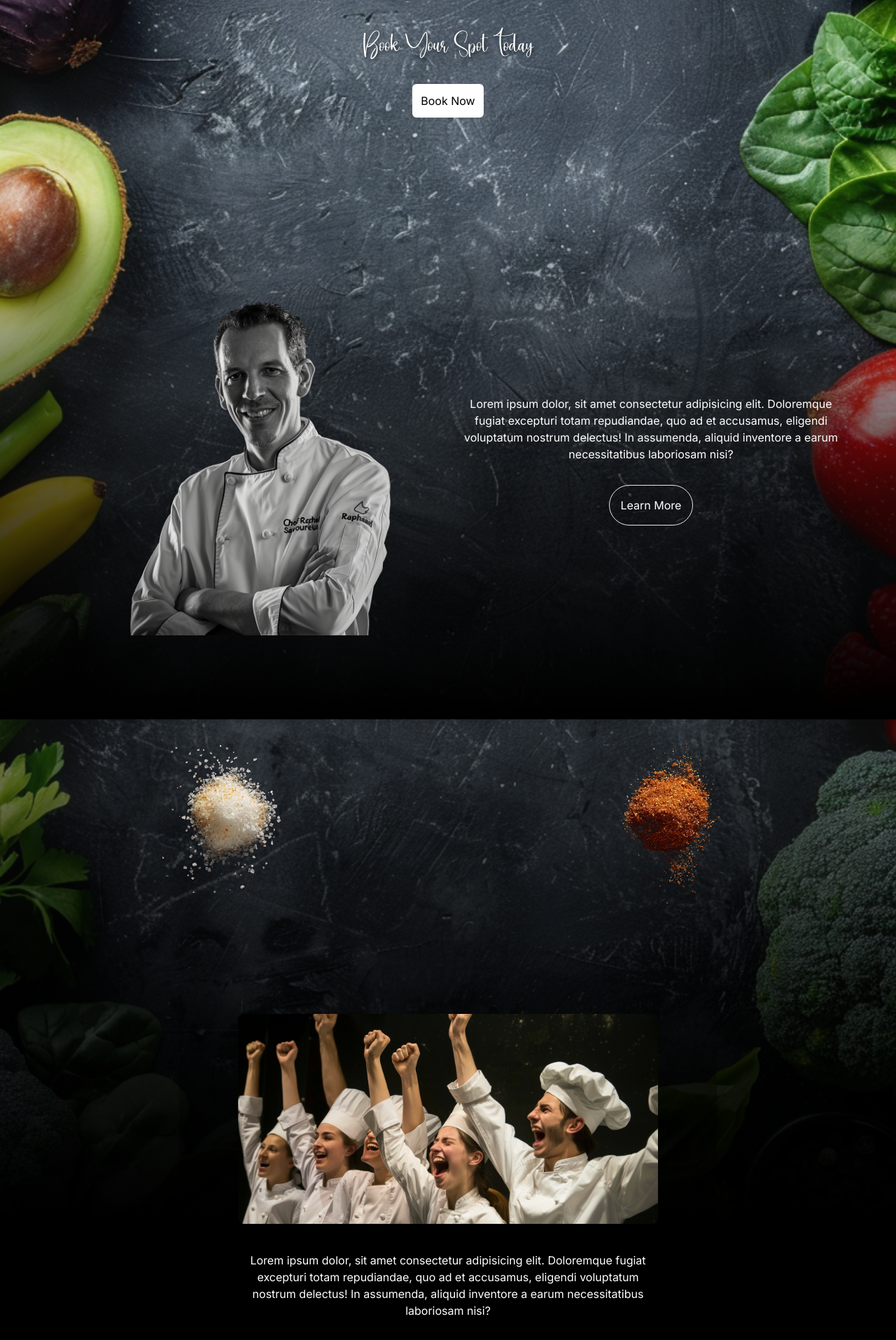
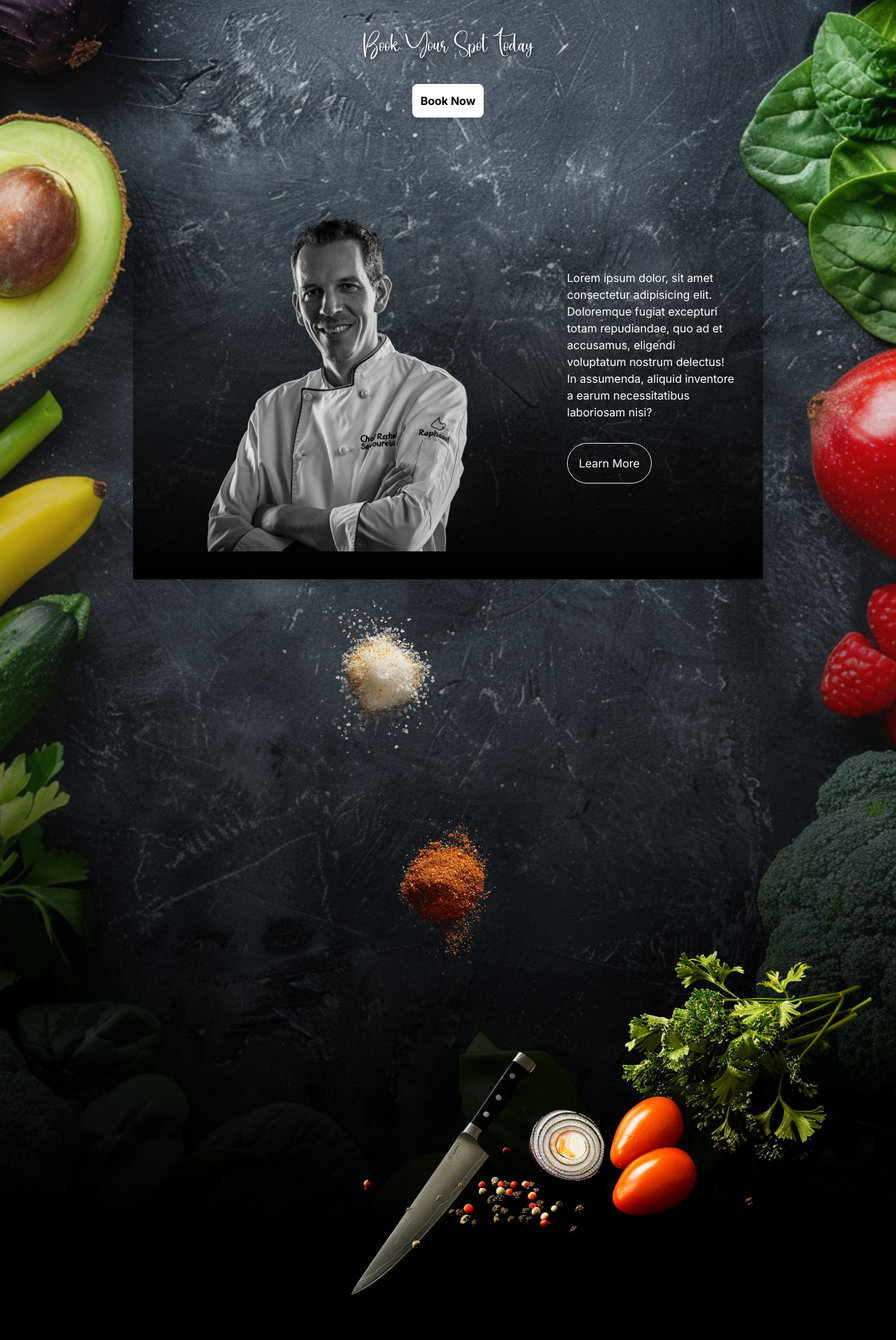
Before and after one commit to rossduris/chef-training-site, a Next.js app: page / in a window 1280 px wide. Shown: the part 640-2555 px from the top of the page at 70% size. Built offline with nearby package versions, Linux system fonts and the light colour scheme.

Commit message:
adding more cutout animations

```diff
--- a/src/app/components/FeatureComponent.tsx
+++ b/src/app/components/FeatureComponent.tsx
@@ -26,7 +26,7 @@ const FeatureComponent = () => {
                 newState[index] = true;
                 return newState;
               });
-              observer.unobserve(featureDiv); // Stop observing once it's visible
+              // observer.unobserve(featureDiv); // Stop observing once it's visible
             }
           });
         },
@@ -54,17 +54,14 @@ const FeatureComponent = () => {
         <span
           className={`${
             isVisible[0] ? "on-page" : "off-page"
-          } flex flex-col sm:flex-row justify-center items-center   gradient-bg p-20 w-full  shadow-lg  `}
+          } flex flex-col md:flex-row justify-center items-center  gradient-bg rounded-sm  w-full  shadow-lg  `}
         >
-          <Image
-            src="/chef-cutout.png"
-            width={500}
-            height={500}
-            alt="chef"
-            className={`${isVisible[0] ? "on-page" : "off-page"}  m-10`}
-          />
-          <span className={`${isVisible[0] ? "on-page2" : "off-page"} `}>
-            <p>
+          <span
+            className={`${
+              isVisible[0] ? "on-page2" : "off-page"
+            } m-10  order-2 sm:order-1 text-left items-end`}
+          >
+            <p className=" max-w-60">
               Lorem ipsum dolor, sit amet consectetur adipisicing elit.
               Doloremque fugiat excepturi totam repudiandae, quo ad et
               accusamus, eligendi voluptatum nostrum delectus! In assumenda,
@@ -74,6 +71,15 @@ const FeatureComponent = () => {
               Learn More
             </button>
           </span>
+          <Image
+            src="/chef-cutout.png"
+            width={500}
+            height={500}
+            alt="chef"
+            className={`${
+              isVisible[0] ? "on-page" : "off-page"
+            }  m-10 w-[auto] max-h-[500px]`}
+          />
         </span>
       </span>
 
@@ -95,25 +101,52 @@ const FeatureComponent = () => {
       </span> */}
       <span ref={featureRefs[3]} className="w-full">
         <span
-          className={`${
-            isVisible[3] ? "on-page3" : "off-page3"
-          }  flex justify-around w-full`}
+          className={`   flex justify-around w-full flex-col items-center relative`}
         >
           <Image
             src="/salt.png"
             width={200}
             height={200}
             alt="chef"
-            className="rounded-full bg-transparent  "
+            className={`rounded-full bg-transparent  ${
+              isVisible[3] ? "on-page4" : "off-page-right"
+            }`}
           />
           <Image
             src="/spice.png"
             width={200}
             height={200}
             alt="chef"
-            className="rounded-full "
+            className={`rounded-full bg-transparent  ${
+              isVisible[3] ? "on-page3" : "off-page3"
+            }`}
           />
+          <Image
+            src="/knife.png"
+            width={500}
+            height={200}
+            alt="chef"
+            className={`rounded-full bg-transparent  ${
+              isVisible[3] ? "on-page3" : "off-page3"
+            }`}
+          />
+          <div className=" absolute top-32 right-0">
+            <Image
+              src="/ingredients.png"
+              width={900}
+              height={200}
+              alt="chef"
+              className={`rounded-full bg-transparent  ${
+                isVisible[3] ? "on-page3" : "off-page3"
+              }`}
+            />
+          </div>
         </span>
+      </span>
+      <span className=" bg-white flex w-full h-[500px]">
+        <h3 className=" text-black text-center w-full text-4xl bookmark-font m-10">
+          Proven Techniques
+        </h3>
       </span>
       <span ref={featureRefs[1]} className="">
         <span
--- a/src/app/components/Footer.tsx
+++ b/src/app/components/Footer.tsx
@@ -3,7 +3,7 @@ import React from "react";
 const Footer = () => {
   return (
     <footer className=" text-white bg-[#151517] p-10 text-center font-light">
-      <p>&copy; 2024 Raphael Savoureux. All rights reserved.</p>
+      <p>&copy; 2024 Ross Duris. All rights reserved.</p>
     </footer>
   );
 };
--- a/src/app/components/Hero.tsx
+++ b/src/app/components/Hero.tsx
@@ -9,7 +9,7 @@ const Hero = () => {
       </h1>
       <span className=" text-shadow bookmark-font text-white my-2">With </span>
       <>
-        <span className=" text-white text-[10em] text-shadow  signature-font leading-[120px] text-center my-10 ">
+        <span className=" text-white text-[10em] text-shadow  signature-font leading-[120px] text-center my-10  fade-in">
           Raphael Savoureux
         </span>
       </>
@@ -18,9 +18,12 @@ const Hero = () => {
         Book Your Spot Today
       </span>
 
-      <span className="book-now-button my-10">
-        <Link href="/book">Book Now</Link>
-      </span>
+      <Link
+        href="/book"
+        className=" bg-white p-3 rounded-lg shadow-lg font-bold mt-10 hover:bg-slate-100"
+      >
+        Book Now
+      </Link>
     </div>
   );
 };
--- a/src/app/globals.css
+++ b/src/app/globals.css
@@ -3,8 +3,8 @@
 @tailwind utilities;
 
 body {
-  background: #020202;
-  background: url("/fruit-bg.png") no-repeat 0 -10em #020202;
+  background: #000;
+  background: url("/fruit-bg.png") no-repeat 0 -10em #000;
   background-size: 100%;
   background-position: center top;
 }
@@ -46,18 +46,7 @@ body {
   padding: 24px 0 0;
   z-index: -10;
 }
-.chef-bg {
-  background: slategray;
-  background: url("/chef-bg.png") no-repeat 0 -10em #020202;
-  background-size: cover;
-  display: flex;
-  width: 100%;
-  height: 300%;
-  min-height: 100vh;
-  justify-content: center;
-  padding: 24px 0 0;
-  z-index: -10;
-}
+
 .header {
   margin: 10px;
   align-items: center;
@@ -138,7 +127,7 @@ header {
   opacity: 1;
   position: relative;
   transition: all 0.5s ease-in-out;
-  transition-delay: 1s;
+  transition-delay: 0.5s;
   animation: slide-in 0.5s ease-in;
 }
 
@@ -160,6 +149,18 @@ header {
   opacity: 0;
   transition: all 0.5s ease-in-out;
 }
+.on-page4 {
+  position: relative;
+  right: 100px;
+  transition: all 0.5s ease-in-out;
+  animation-delay: 0.5s;
+}
+
+.off-page-right {
+  right: 0;
+  animation-delay: 0.5s;
+  transition: all 0.5s ease-in-out;
+}
 
 .book-now-button {
   background-color: white;
@@ -176,7 +177,8 @@ header {
   background-color: #94a3b8; /* slate-300 color */
 }
 
-.booking-form {
+.fade-in {
+  animation: fade-in 0.5s ease-in;
 }
 
 @keyframes drop-in {
@@ -185,6 +187,14 @@ header {
   }
   100% {
     top: 0px;
+  }
+}
+@keyframes fade-in {
+  0% {
+    opacity: 0;
+  }
+  100% {
+    opacity: 100;
   }
 }
 
@@ -196,3 +206,11 @@ header {
     left: 0px;
   }
 }
+@keyframes slide-in-right {
+  0% {
+    right: 100px;
+  }
+  100% {
+    right: 0px;
+  }
+}
```
Also changed, not shown: public/ingredients.png (added), public/knife.png (added).
